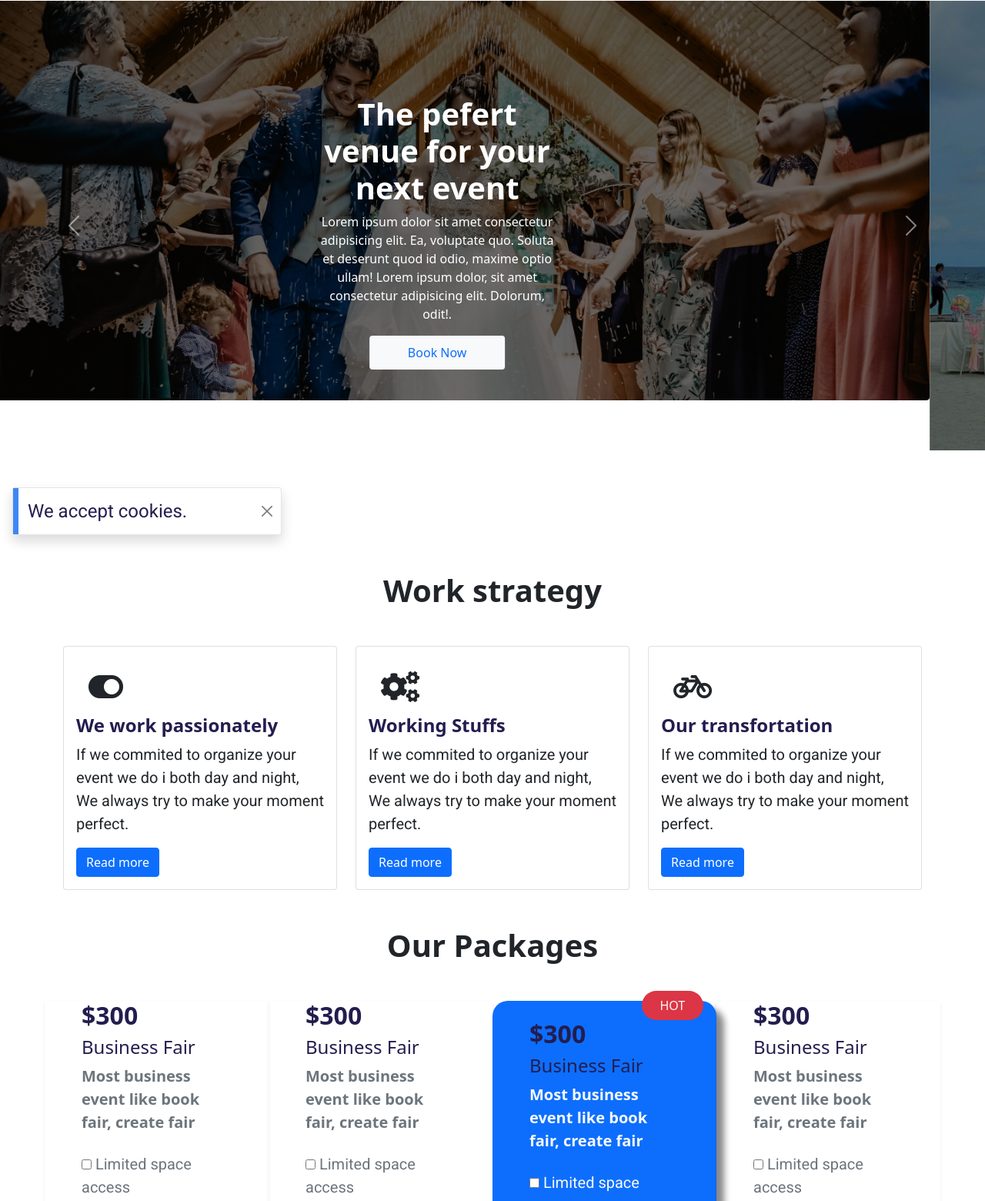
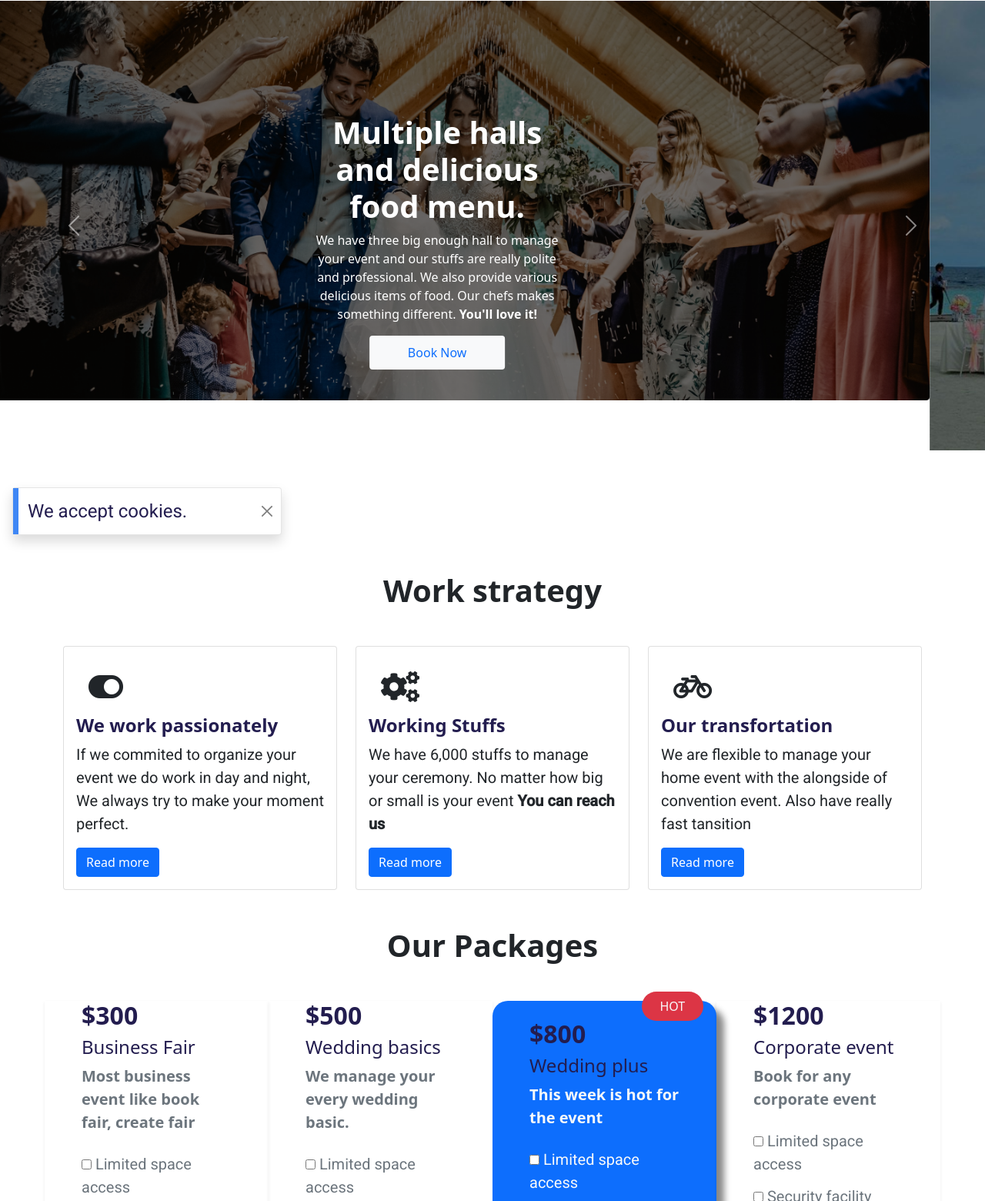
Before and after one commit to MohammadIqbalHossain/convention-center-website, a plain HTML site: page Index.html in a window 1280 px wide. Shown: the part 61-1621 px from the top of the page at 77% size. Drawn offline with nearby package versions, Linux system fonts and the light colour scheme; a web font is replaced by a local one.

Commit message:
some dummy texts are removed

```diff
--- a/Index.html
+++ b/Index.html
@@ -23,7 +23,7 @@
         <!-- navbar -->
         <nav class="navbar navbar-expand-lg navbar-light bg-transparent">
             <div class="container">
-              <a class="navbar-brand fs-4 fw-bold" href="#">Beauty Convention</a>
+              <a class="navbar-brand fs-4 fw-bold" href="#">J.U Convention Center</a>
               <button class="navbar-toggler" type="button" data-bs-toggle="collapse" data-bs-target="#navbarSupportedContent" aria-controls="navbarSupportedContent" aria-expanded="false" aria-label="Toggle navigation">
                 <span class="navbar-toggler-icon"></span>
               </button>
@@ -33,13 +33,16 @@
                     <a class="nav-link active" aria-current="page" href="#">Home</a>
                   </li>
                   <li class="nav-item">
-                    <a class="nav-link" href="#">About Us</a>
+                    <a class="nav-link" href="#about-us">About Us</a>
                   </li>
                   <li class="nav-item">
-                    <a class="nav-link" href="#">Contact</a>
+                    <a class="nav-link" href="#content">Contact</a>
                   </li>
                   <li class="nav-item">
-                    <a class="nav-link" href="#">Subscribe</a>
+                    <a class="nav-link" href="#subscribe">Subscribe</a>
+                  </li>
+                  <li class="nav-item">
+                    <a class="nav-link" href="#quetions">Quetions</a>
                   </li>
 
                 </ul>
@@ -60,24 +63,24 @@
               <div class="carousel-item active">
                 <img src="./images/banner.png" class="d-block w-100" alt="...">
                 <div class="carousel-caption d-none d-md-block w-25 mx-auto">
-                  <h5 class="fs-1 fw-bolder">The pefert venue for your next event</h5>
-                  <p>Lorem ipsum dolor sit amet consectetur adipisicing elit. Ea, voluptate quo. Soluta et deserunt quod id odio, maxime optio ullam! Lorem ipsum dolor, sit amet consectetur adipisicing elit. Dolorum, odit!.</p>
+                  <h5 class="fs-1 fw-bolder">Multiple halls and delicious food menu.</h5>
+                  <p>We have three big enough hall to manage your event and our stuffs are really polite and professional. We also provide various delicious items of food. Our chefs makes something different. <strong>You'll love it!</strong> </p>
                   <button type="button" class="btn btn-light border-2 text-primary py-2 px-5">Book Now</button>
                 </div>
               </div>
               <div class="carousel-item ">
                 <img   src="./images/carousel-2 (2).jpg" class="d-block w-100 carousel-img" alt="...">
                 <div class="carousel-caption d-none d-md-block w-25 mx-auto">
-                    <h5 class="fs-1 fw-bolder">The pefert venue for your next event</h5>
-                    <p>Lorem ipsum dolor sit amet consectetur adipisicing elit. Ea, voluptate quo. Soluta et deserunt quod id odio, maxime optio ullam! Lorem ipsum dolor, sit amet consectetur adipisicing elit. Dolorum, odit!.</p>
+                    <h5 class="fs-1 fw-bolder">7,000 square feet space, 500 guest handeling capacity</h5>
+                    <p>We have a big hall, It's 7000 square fit, No matter how big is your ceremony we can organize perfectly.</p>
                     <button type="button" class="btn btn-light border-2 text-primary py-2 px-5">Book Now</button>
                   </div>
               </div>
               <div class="carousel-item">
                 <img src="./images/image (1).jpg" class="d-block w-100 carousel-img alt="...">
                 <div class="carousel-caption d-none d-md-block w-25 mx-auto">
-                    <h5 class="fs-1 fw-bolder">The pefert venue for your next event</h5>
-                    <p>Lorem ipsum dolor sit amet consectetur adipisicing elit. Ea, voluptate quo. Soluta et deserunt quod id odio, maxime optio ullam! Lorem ipsum dolor, sit amet consectetur adipisicing elit. Dolorum, odit!.</p>
+                    <h5 class="fs-1 fw-bolder">Refreshment and hygiene is our priority </h5>
+                    <p>J.U convention center is the  Country's one of the largest luxurious Convention Center at Fatikchari Chattogram. Lovely place and awesome decorations are looking very nice. Our facility and capacity..</p>
                     <button type="button" class="btn btn-light border-2 text-primary py-2 px-5">Book Now</button>
                   </div>
               </div>
@@ -110,7 +113,7 @@
 
     <!-----------------Working style section ----------->
 
-   <section class="container">
+   <section class="container" id="about-us">
     <h1 class="text-center fw-bolder m-5">Work strategy</h1>
 
     <div class="row">
@@ -119,7 +122,7 @@
             <div class="card-body">
                 <i class="fas fa-toggle-on fs-1 p-3"></i>
               <h5 class="card-title fw-bold font-color fs-4">We work passionately</h5>
-              <p class="card-text roboto-font fs-5">If we commited to organize your event we do i both day and night, We always try to make your moment perfect.</p>
+              <p class="card-text roboto-font fs-5">If we commited to organize your event we do work in day and night, We always try to make your moment perfect.</p>
               <a href="#" class="btn btn-primary">Read more</a>
             </div>
           </div>
@@ -129,7 +132,7 @@
               <div class="card-body">
                 <i class="fas fa-cogs fs-1 p-3"></i>
                 <h5 class="card-title fw-bold font-color fs-4">Working Stuffs</h5>
-                <p class="card-text roboto-font fs-5">If we commited to organize your event we do i both day and night, We always try to make your moment perfect.</p>
+                <p class="card-text roboto-font fs-5">We have 6,000 stuffs to manage your ceremony. No matter how big or small is your event <Strong>You can reach us</Strong></p>
                 <a href="#" class="btn btn-primary">Read more</a>
               </div>
             </div>
@@ -139,7 +142,7 @@
               <div class="card-body">
                 <i class="fas fa-bicycle fs-1 p-3"></i>
                 <h5 class="card-title fw-bold font-color fs-4">Our transfortation</h5>
-                <p class="card-text roboto-font fs-5">If we commited to organize your event we do i both day and night, We always try to make your moment perfect.</p>
+                <p class="card-text roboto-font fs-5">We are flexible to manage your home event with the alongside of convention event. Also have really fast tansition</p>
                 <a href="#" class="btn btn-primary">Read more</a>
               </div>
             </div>
@@ -170,7 +173,7 @@
 
 
 
-    <div class="container">
+    <div class="container" id="content">
         <h1 class="text-center fw-bolder m-5">Our Packages</h1>
          <div class="row mb-5 g-5">
              <div class="col-lg-3 col-md-6 col-sm-6 font-color shadow-sm rounded-lg px-5">
@@ -203,9 +206,9 @@
              </div>
 
              <div class="col-lg-3 col-md-6 col-sm-6 font-color shadow-sm rounded-lg px-5 ">
-                <h2 class="fw-bold font-color">$300</h2>
-                <h2 class="fs-4">Business Fair</h2>
-                <p class="fs-5 fw-bold text-muted">Most business event like book fair, create fair</p>
+                <h2 class="fw-bold font-color">$500</h2>
+                <h2 class="fs-4">Wedding basics</h2>
+                <p class="fs-5 fw-bold text-muted">We manage your every wedding basic.</p>
                 <div class="d-flex flex-column text-muted font-monosapce fs-5">
                    <label for="" class="my-2 roboto-font">
                        <input type="checkbox" name="ckeckbox" id="">
@@ -233,9 +236,9 @@
 
             <div class="col-lg-3 col-md-6 col-sm-6 font-color box-shadow border-radius bg-primary px-5 convention_hover">
                 <span class="bg-danger px-4 py-1 text-light ms-5 py-2 rounded-pill convention_badge">HOT</span>
-                <h2 class="fw-bold font-color">$300</h2>
-                <h2 class="fs-4">Business Fair</h2>
-                <p class="fs-5 fw-bold text-light">Most business event like book fair, create fair</p>
+                <h2 class="fw-bold font-color">$800</h2>
+                <h2 class="fs-4">Wedding plus</h2>
+                <p class="fs-5 fw-bold text-light">This week is hot for the event</p>
                 <div class="d-flex flex-column text-light font-monosapce fs-5">
                    <label for="" class="my-2 roboto-font">
                        <input type="checkbox" name="ckeckbox" id="">
@@ -262,9 +265,9 @@
             </div>
 
             <div class="col-lg-3 col-sm-6 col-md-6 font-color shadow-sm rounded-lg px-5 ">
-                <h2 class="fw-bold font-color">$300</h2>
-                <h2 class="fs-4">Business Fair</h2>
-                <p class="fs-5 fw-bold text-muted">Most business event like book fair, create fair</p>
+                <h2 class="fw-bold font-color">$1200</h2>
+                <h2 class="fs-4">Corporate event</h2>
+                <p class="fs-5 fw-bold text-muted">Book for any corporate event</p>
                 <div class="d-flex flex-column text-muted font-monosapce fs-5">
                    <label for="" class="my-2 roboto-font">
                        <input type="checkbox" name="ckeckbox" id="">
@@ -300,7 +303,7 @@
       <!----------form section----------------->
 
 
-      <section class="container">
+      <section class="container" id="subscribe">
         <h1 class="text-center fw-bolder m-5">Book your event</h1>
 
 <div class="row">
@@ -420,7 +423,7 @@
 
 
 
-      <section class="container mb-5">
+      <section class="container mb-5" id="quetions">
            <h1 class="text-center my-5 ">Frequently asked question</h1>
           <div class="row">
               <div class="col-lg-6">
```
